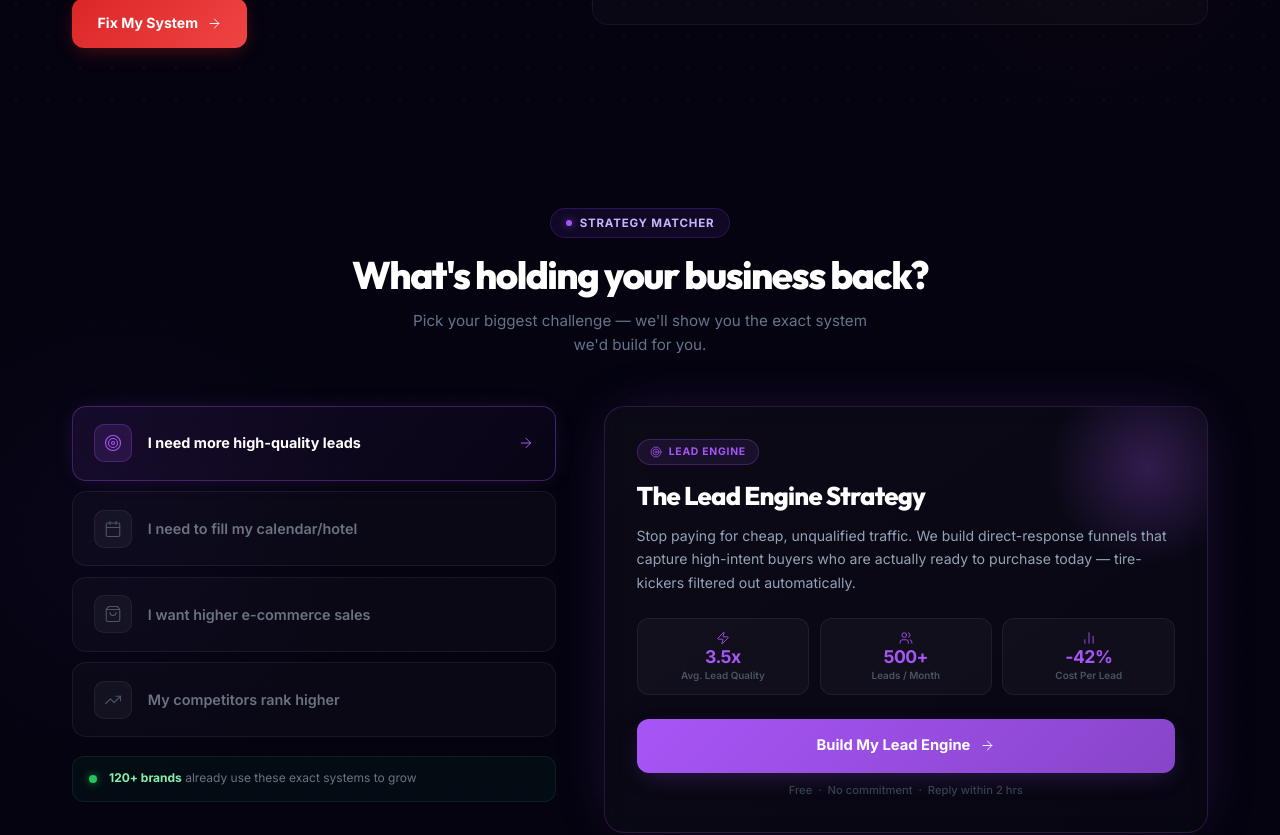
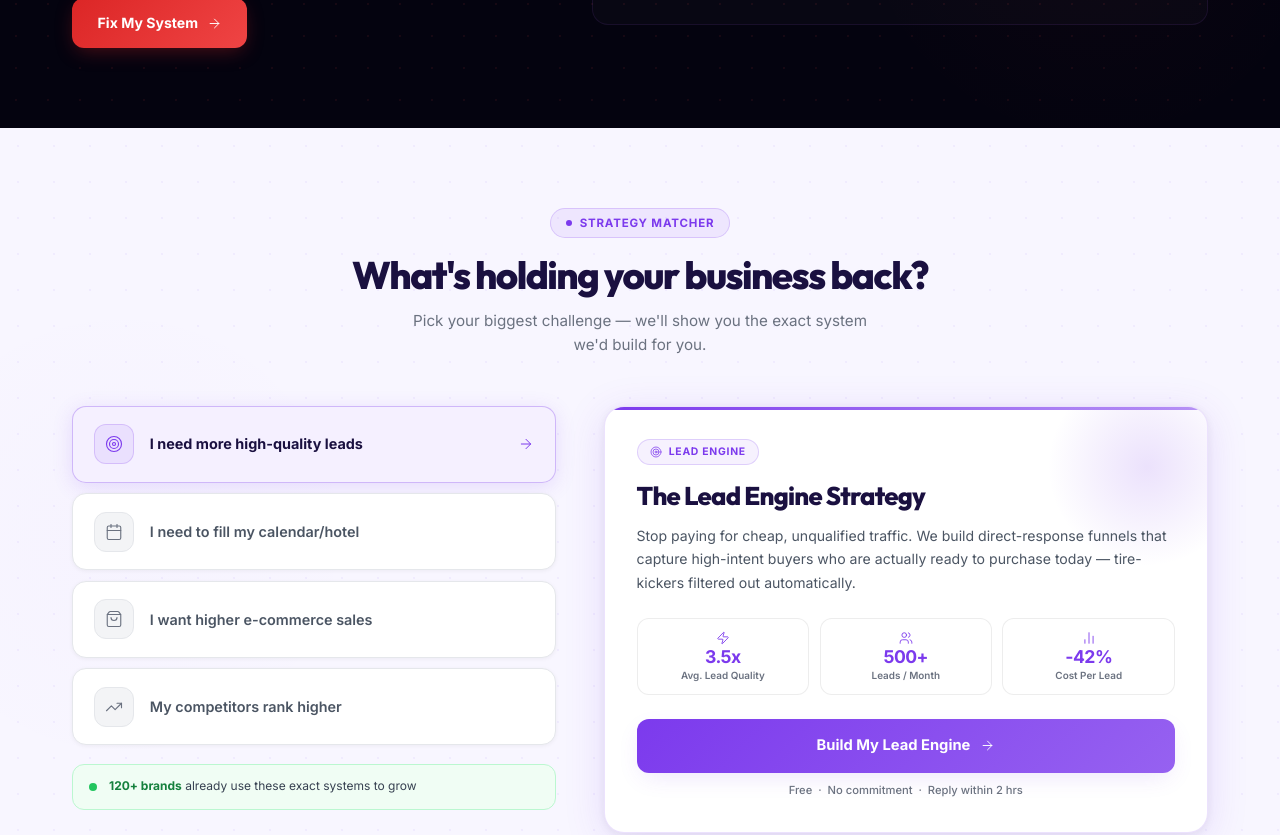
Before and after one commit to rahilcodes/creativals, a React (Vite) app: page / in a window 1280 px wide. Shown: the part 2060-2895 px from the top of the page. Built offline with nearby package versions, Linux system fonts and the light colour scheme.

Commit message:
Fix: Rewrite InteractiveProblem for light theme - proper icon boxes, tab cards, white bg

```diff
--- a/src/components/InteractiveProblem.jsx
+++ b/src/components/InteractiveProblem.jsx
@@ -11,8 +11,10 @@ const PROBLEMS = [
     title: 'The Lead Engine Strategy',
     body: 'Stop paying for cheap, unqualified traffic. We build direct-response funnels that capture high-intent buyers who are actually ready to purchase today — tire-kickers filtered out automatically.',
     action: 'Build My Lead Engine',
-    accent: '#A855F7',
-    glow: 'rgba(168,85,247,.25)',
+    accent: '#7C3AED',
+    accentLight: '#F5F0FF',
+    accentBorder: 'rgba(124,58,237,.2)',
+    glow: 'rgba(124,58,237,.15)',
     stats: [
       { Icon: Zap,      value: '3.5x',  label: 'Avg. Lead Quality' },
       { Icon: Users,    value: '500+',  label: 'Leads / Month' },
@@ -27,8 +29,10 @@ const PROBLEMS = [
     title: 'The Direct-Booking Blueprint',
     body: 'OTA commissions (Swiggy / MakeMyTrip) are killing your margins. We deploy local-targeted Meta & Google ads + a high-converting landing page that drives commission-free bookings every single week.',
     action: 'Increase Direct Bookings',
-    accent: '#22C55E',
-    glow: 'rgba(34,197,94,.22)',
+    accent: '#16A34A',
+    accentLight: '#F0FDF4',
+    accentBorder: 'rgba(22,163,74,.2)',
+    glow: 'rgba(22,163,74,.12)',
     stats: [
       { Icon: BarChart2, value: '60%',  label: 'More Direct Bookings' },
       { Icon: Zap,       value: '0%',   label: 'Commission Paid' },
@@ -43,8 +47,10 @@ const PROBLEMS = [
     title: 'The E-commerce Scaling Machine',
     body: 'You\'re losing sales to cart abandonment and generic ads. We implement dynamic retargeting + automated WhatsApp follow-ups that recover lost revenue and instantly push your ROAS into profit.',
     action: 'Scale My Store Now',
-    accent: '#38BDF8',
-    glow: 'rgba(56,189,248,.22)',
+    accent: '#0369A1',
+    accentLight: '#EFF6FF',
+    accentBorder: 'rgba(3,105,161,.2)',
+    glow: 'rgba(3,105,161,.12)',
     stats: [
       { Icon: BarChart2, value: '300%', label: 'Avg. ROAS Growth' },
       { Icon: Zap,       value: '₹4k',  label: 'Per 100 Leads' },
@@ -59,10 +65,12 @@ const PROBLEMS = [
     title: 'The Market Domination System',
     body: 'Your business is better — but they look better online. We install an automated 5-star review capture system + dominate local SEO so you become the obvious #1 choice in your entire city.',
     action: 'Dominate My Market',
-    accent: '#F97316',
-    glow: 'rgba(249,115,22,.22)',
+    accent: '#C2410C',
+    accentLight: '#FFF7ED',
+    accentBorder: 'rgba(194,65,12,.2)',
+    glow: 'rgba(194,65,12,.12)',
     stats: [
-      { Icon: Star,      value: '5',   label: 'Avg. Review Rating' },
+      { Icon: Star,      value: '5',    label: 'Avg. Review Rating' },
       { Icon: TrendingUp,value: 'Top 3', label: 'Google Map Pack' },
       { Icon: BarChart2, value: '2x',   label: 'Organic Traffic' },
     ],
@@ -74,7 +82,7 @@ const InteractiveProblem = () => {
 
   return (
     <section style={{
-      background: '#04030F',
+      background: '#F8F6FF',
       position: 'relative',
       overflow: 'hidden',
       padding: '5rem 0',
@@ -82,29 +90,29 @@ const InteractiveProblem = () => {
       <style>{`
         .ip-grid { display:grid; grid-template-columns:1fr 1.25fr; gap:3rem; max-width:1200px; margin:0 auto; padding:0 2rem; align-items:stretch; }
         .ip-tab { width:100%; text-align:left; border:none; cursor:pointer; border-radius:14px; padding:1.1rem 1.3rem; display:flex; align-items:center; gap:1rem; font-family:inherit; transition:all .22s; }
-        .ip-stat { display:flex; flex-direction:column; align-items:center; gap:.2rem; flex:1; padding:.75rem .5rem; background:rgba(255,255,255,.03); border-radius:12px; border:1px solid rgba(255,255,255,.06); }
+        .ip-stat { display:flex; flex-direction:column; align-items:center; gap:.2rem; flex:1; padding:.75rem .5rem; background:#ffffff; border-radius:12px; border:1px solid rgba(0,0,0,.07); }
         @media(max-width:860px){ .ip-grid{grid-template-columns:1fr;} }
       `}</style>
 
-      {/* Background atmosphere */}
-      <div style={{ position:'absolute', inset:0, backgroundImage:'radial-gradient(rgba(124,58,237,.1) 1px, transparent 1px)', backgroundSize:'36px 36px', opacity:.35, pointerEvents:'none' }}/>
-      <motion.div animate={{ scale:[1,1.1,1], opacity:[.1,.18,.1] }} transition={{ duration:12, repeat:Infinity }}
-        style={{ position:'absolute', left:'-10%', top:'20%', width:'500px', height:'500px', borderRadius:'50%', background:'radial-gradient(circle, rgba(124,58,237,.3) 0%, transparent 65%)', pointerEvents:'none' }}/>
+      {/* Soft background dots */}
+      <div style={{ position:'absolute', inset:0, backgroundImage:'radial-gradient(rgba(124,58,237,.06) 1px, transparent 1px)', backgroundSize:'36px 36px', pointerEvents:'none' }}/>
+      <motion.div animate={{ scale:[1,1.1,1], opacity:[.06,.12,.06] }} transition={{ duration:12, repeat:Infinity }}
+        style={{ position:'absolute', left:'-10%', top:'20%', width:'500px', height:'500px', borderRadius:'50%', background:'radial-gradient(circle, rgba(124,58,237,.15) 0%, transparent 65%)', pointerEvents:'none' }}/>
 
       <div style={{ position:'relative', zIndex:1 }}>
         {/* Heading */}
         <div style={{ textAlign:'center', marginBottom:'3rem' }}>
           <motion.div initial={{ opacity:0, y:12 }} whileInView={{ opacity:1, y:0 }} viewport={{ once:true }}
-            style={{ display:'inline-flex', alignItems:'center', gap:'.5rem', padding:'.3rem .9rem', background:'rgba(124,58,237,.1)', border:'1px solid rgba(124,58,237,.25)', borderRadius:'99px', marginBottom:'1rem' }}>
-            <div style={{ width:'6px', height:'6px', borderRadius:'50%', background:'#A855F7', boxShadow:'0 0 8px rgba(168,85,247,.8)' }}/>
-            <span style={{ fontSize:'.72rem', fontWeight:800, color:'#C4B5FD', letterSpacing:'.07em', textTransform:'uppercase' }}>Strategy Matcher</span>
+            style={{ display:'inline-flex', alignItems:'center', gap:'.5rem', padding:'.3rem .9rem', background:'rgba(124,58,237,.08)', border:'1px solid rgba(124,58,237,.2)', borderRadius:'99px', marginBottom:'1rem' }}>
+            <div style={{ width:'6px', height:'6px', borderRadius:'50%', background:'#7C3AED' }}/>
+            <span style={{ fontSize:'.72rem', fontWeight:800, color:'#7C3AED', letterSpacing:'.07em', textTransform:'uppercase' }}>Strategy Matcher</span>
           </motion.div>
           <motion.h2 initial={{ opacity:0, y:16 }} whileInView={{ opacity:1, y:0 }} viewport={{ once:true }} transition={{ delay:.1 }}
-            style={{ color:'white', fontWeight:900, fontSize:'clamp(1.8rem,3vw,2.6rem)', letterSpacing:'-.04em', lineHeight:1.1, margin:'0 0 .8rem' }}>
+            style={{ color:'#1A1040', fontWeight:900, fontSize:'clamp(1.8rem,3vw,2.6rem)', letterSpacing:'-.04em', lineHeight:1.1, margin:'0 0 .8rem' }}>
             What's holding your business back?
           </motion.h2>
           <motion.p initial={{ opacity:0 }} whileInView={{ opacity:1 }} viewport={{ once:true }} transition={{ delay:.2 }}
-            style={{ color:'#64748B', fontSize:'.95rem', maxWidth:'480px', margin:'0 auto', lineHeight:1.6 }}>
+            style={{ color:'#6B7280', fontSize:'.95rem', maxWidth:'480px', margin:'0 auto', lineHeight:1.6 }}>
             Pick your biggest challenge — we'll show you the exact system we'd build for you.
           </motion.p>
         </div>
@@ -125,26 +133,26 @@ const InteractiveProblem = () => {
                   transition={{ delay: i * 0.08 }}
                   whileHover={{ x: 4 }}
                   style={{
-                    background: isActive ? `linear-gradient(135deg, ${p.accent}18, ${p.accent}08)` : 'rgba(255,255,255,.025)',
-                    border: isActive ? `1px solid ${p.accent}55` : '1px solid rgba(255,255,255,.06)',
-                    boxShadow: isActive ? `0 0 24px -8px ${p.glow}` : 'none',
+                    background: isActive ? p.accentLight : '#ffffff',
+                    border: isActive ? `1.5px solid ${p.accent}50` : '1.5px solid #E5E7EB',
+                    boxShadow: isActive ? `0 4px 20px ${p.glow}` : '0 1px 4px rgba(0,0,0,.05)',
                   }}
                 >
                   {/* Icon box */}
                   <div style={{
-                    width:'38px', height:'38px', borderRadius:'10px', flexShrink:0,
-                    background: isActive ? `${p.accent}22` : 'rgba(255,255,255,.04)',
-                    border: isActive ? `1px solid ${p.accent}44` : '1px solid rgba(255,255,255,.06)',
+                    width:'40px', height:'40px', borderRadius:'12px', flexShrink:0,
+                    background: isActive ? `${p.accent}15` : '#F3F4F6',
+                    border: `1.5px solid ${isActive ? p.accent + '35' : '#E5E7EB'}`,
                     display:'flex', alignItems:'center', justifyContent:'center',
                     transition:'all .22s',
                   }}>
-                    <p.Icon size={18} color={isActive ? p.accent : '#4B5563'} strokeWidth={2}/>
+                    <p.Icon size={18} color={isActive ? p.accent : '#6B7280'} strokeWidth={2}/>
                   </div>
                   <span style={{
                     flex:1,
                     fontSize:'.9rem',
                     fontWeight: isActive ? 800 : 600,
-                    color: isActive ? 'white' : '#6B7280',
+                    color: isActive ? '#1A1040' : '#4B5563',
                     lineHeight:1.35,
                     textAlign:'left',
                     transition:'color .22s',
@@ -155,10 +163,10 @@ const InteractiveProblem = () => {
             })}
 
             {/* Trust strip */}
-            <div style={{ marginTop:'.5rem', padding:'.85rem 1rem', background:'rgba(34,197,94,.05)', border:'1px solid rgba(34,197,94,.12)', borderRadius:'12px', display:'flex', alignItems:'center', gap:'.75rem' }}>
-              <div style={{ width:'8px', height:'8px', borderRadius:'50%', background:'#22C55E', boxShadow:'0 0 8px rgba(34,197,94,.7)', flexShrink:0 }}/>
-              <p style={{ color:'#6B7280', fontSize:'.75rem', margin:0, lineHeight:1.4 }}>
-                <strong style={{ color:'#86EFAC' }}>120+ brands</strong> already use these exact systems to grow
+            <div style={{ marginTop:'.5rem', padding:'.85rem 1rem', background:'#F0FDF4', border:'1.5px solid #BBF7D0', borderRadius:'12px', display:'flex', alignItems:'center', gap:'.75rem' }}>
+              <div style={{ width:'8px', height:'8px', borderRadius:'50%', background:'#22C55E', flexShrink:0 }}/>
+              <p style={{ color:'#374151', fontSize:'.75rem', margin:0, lineHeight:1.4 }}>
+                <strong style={{ color:'#15803D' }}>120+ brands</strong> already use these exact systems to grow
               </p>
             </div>
           </div>
@@ -172,34 +180,36 @@ const InteractiveProblem = () => {
               exit={{ opacity:0, y:-16, scale:.97 }}
               transition={{ duration:.32, ease:'easeOut' }}
               style={{
-                background:'linear-gradient(145deg, rgba(255,255,255,.03) 0%, rgba(255,255,255,.015) 100%)',
-                border:`1px solid ${active.accent}33`,
+                background:'#ffffff',
+                border:`1.5px solid ${active.accent}25`,
                 borderRadius:'20px',
                 padding:'2rem',
                 position:'relative',
                 overflow:'hidden',
-                boxShadow:`0 0 60px -15px ${active.glow}, 0 20px 40px -12px rgba(0,0,0,.6)`,
-                backdropFilter:'blur(16px)',
+                boxShadow:`0 8px 40px ${active.glow}, 0 2px 8px rgba(0,0,0,.06)`,
                 display:'flex',
                 flexDirection:'column',
                 justifyContent:'space-between',
                 gap:'1.5rem',
               }}
             >
+              {/* Accent top bar */}
+              <div style={{ position:'absolute', top:0, left:0, right:0, height:'3px', background:`linear-gradient(90deg, ${active.accent}, ${active.accent}88)`, borderRadius:'20px 20px 0 0' }}/>
+
               {/* Orb */}
               <div style={{ position:'absolute', top:'-40px', right:'-40px', width:'200px', height:'200px', borderRadius:'50%', background:`radial-gradient(circle, ${active.glow} 0%, transparent 70%)`, pointerEvents:'none' }}/>
 
               <div style={{ position:'relative', zIndex:1 }}>
                 {/* Badge */}
-                <div style={{ display:'inline-flex', alignItems:'center', gap:'.45rem', padding:'.25rem .75rem', background:`${active.accent}18`, border:`1px solid ${active.accent}44`, borderRadius:'99px', marginBottom:'1rem' }}>
+                <div style={{ display:'inline-flex', alignItems:'center', gap:'.45rem', padding:'.25rem .75rem', background:`${active.accent}12`, border:`1px solid ${active.accent}30`, borderRadius:'99px', marginBottom:'1rem' }}>
                   <active.Icon size={12} color={active.accent}/>
                   <span style={{ fontSize:'.65rem', fontWeight:800, color:active.accent, letterSpacing:'.07em', textTransform:'uppercase' }}>{active.badge}</span>
                 </div>
 
-                <h3 style={{ color:'white', fontWeight:900, fontSize:'clamp(1.3rem,2vw,1.7rem)', letterSpacing:'-.03em', lineHeight:1.15, margin:'0 0 .85rem' }}>
+                <h3 style={{ color:'#1A1040', fontWeight:900, fontSize:'clamp(1.3rem,2vw,1.7rem)', letterSpacing:'-.03em', lineHeight:1.15, margin:'0 0 .85rem' }}>
                   {active.title}
                 </h3>
-                <p style={{ color:'#94A3B8', fontSize:'.88rem', lineHeight:1.65, margin:0 }}>
+                <p style={{ color:'#4B5563', fontSize:'.88rem', lineHeight:1.65, margin:0 }}>
                   {active.body}
                 </p>
               </div>
@@ -210,7 +220,7 @@ const InteractiveProblem = () => {
                   <div key={label} className="ip-stat">
                     <SI size={14} color={active.accent} strokeWidth={2}/>
                     <span style={{ fontSize:'1.1rem', fontWeight:900, color:active.accent, letterSpacing:'-.03em', lineHeight:1 }}>{value}</span>
-                    <span style={{ fontSize:'.62rem', color:'#4B5563', fontWeight:600, textAlign:'center', lineHeight:1.3 }}>{label}</span>
+                    <span style={{ fontSize:'.62rem', color:'#6B7280', fontWeight:600, textAlign:'center', lineHeight:1.3 }}>{label}</span>
                   </div>
                 ))}
               </div>
@@ -220,20 +230,20 @@ const InteractiveProblem = () => {
                 <motion.a
                   href={`https://wa.me/917997001700?text=Hi!%20I%20need%20help%20with%3A%20${encodeURIComponent(active.label)}`}
                   target="_blank" rel="noreferrer"
-                  whileHover={{ scale:1.03, boxShadow:`0 0 40px -8px ${active.glow}` }}
+                  whileHover={{ scale:1.03, boxShadow:`0 16px 40px -8px ${active.glow}` }}
                   whileTap={{ scale:.97 }}
                   style={{
                     display:'inline-flex', alignItems:'center', justifyContent:'center', gap:'.6rem',
                     padding:'.95rem 1.75rem',
                     background:`linear-gradient(135deg, ${active.accent}, ${active.accent}cc)`,
-                    color:'white', fontWeight:800, fontSize:'.92rem',
+                    color:'#ffffff', fontWeight:800, fontSize:'.92rem',
                     borderRadius:'12px', textDecoration:'none',
                     boxShadow:`0 8px 24px -6px ${active.glow}`,
                   }}
                 >
-                  {active.action} <ArrowRight size={15}/>
+                  {active.action} <ArrowRight size={15} color="#ffffff"/>
                 </motion.a>
-                <span style={{ fontSize:'.7rem', color:'#374151', textAlign:'center', fontWeight:500 }}>
+                <span style={{ fontSize:'.7rem', color:'#6B7280', textAlign:'center', fontWeight:500 }}>
                   Free &nbsp;·&nbsp; No commitment &nbsp;·&nbsp; Reply within 2 hrs
                 </span>
               </div>
```
